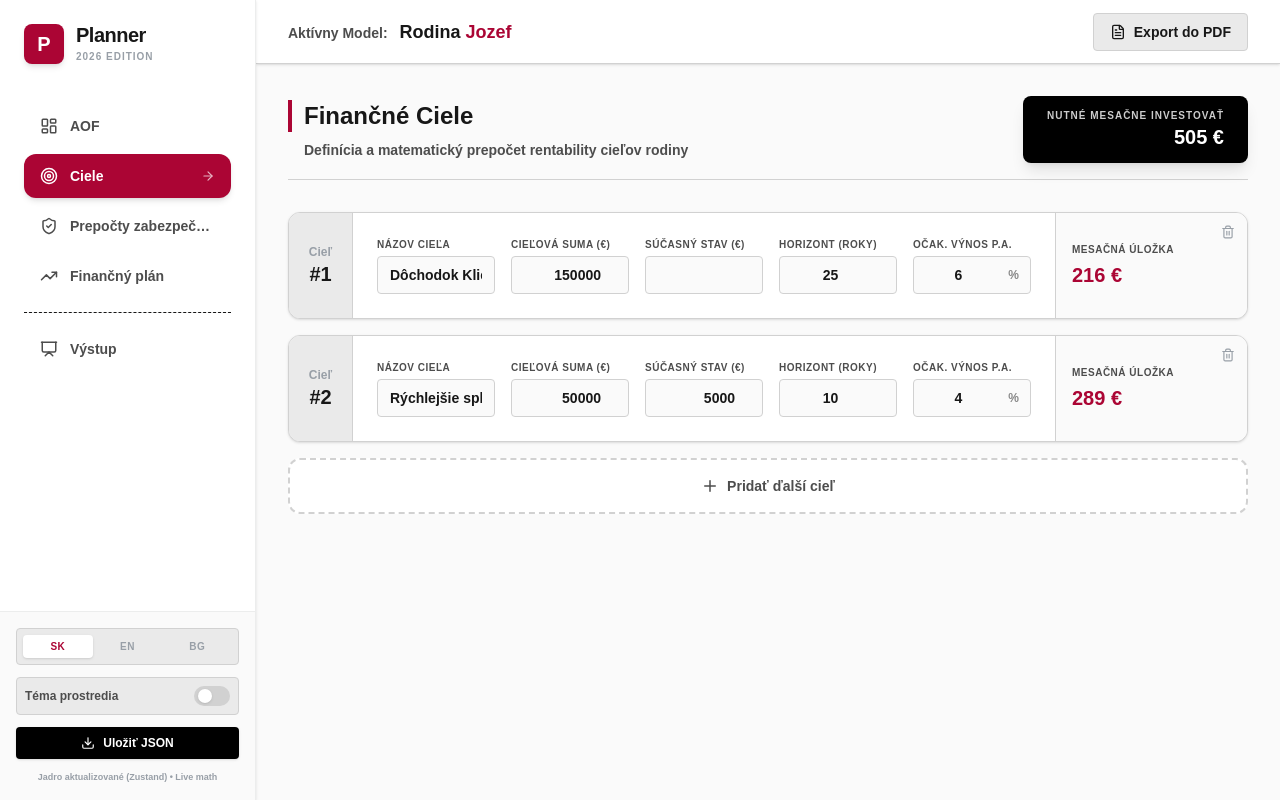
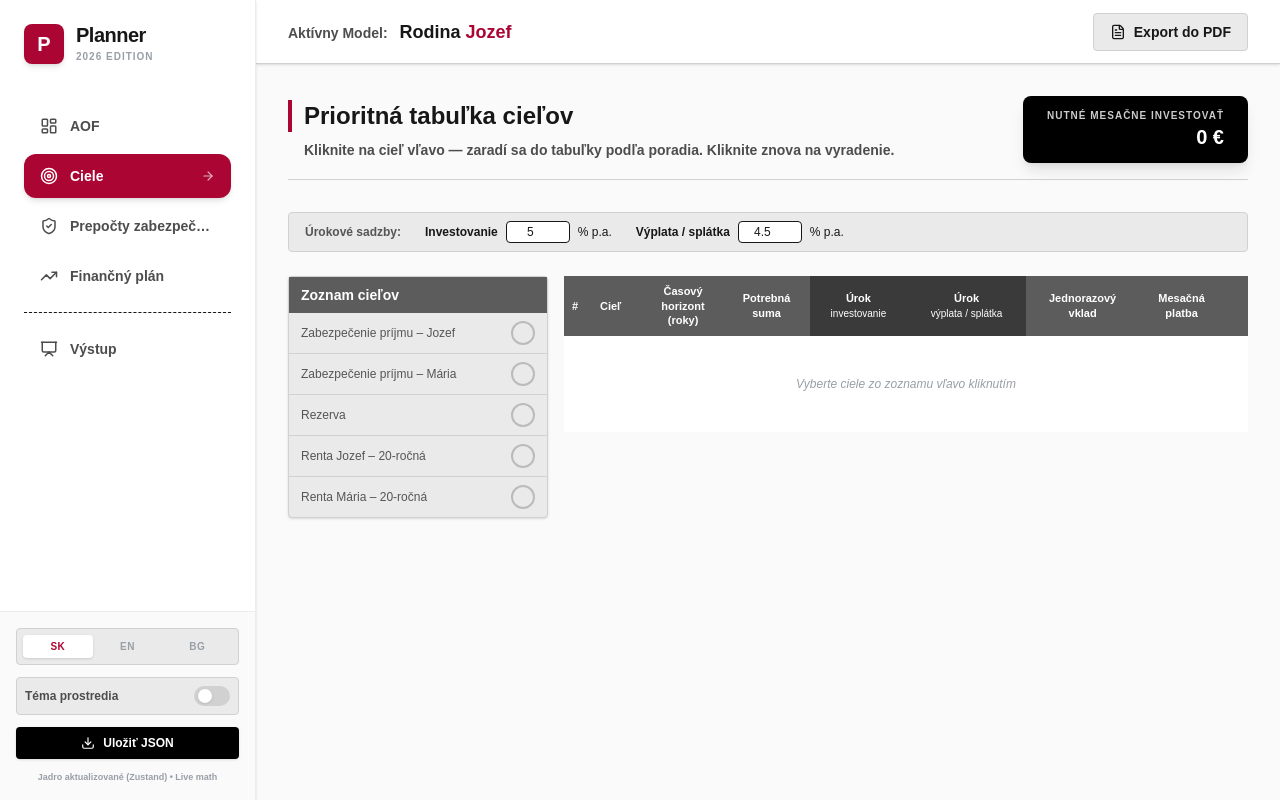
Before and after one commit to petermatovic/life-planner, a Next.js app: page / in a window 1280 px wide. Both pictures are taken after a click on the button "Ciele". Built offline with nearby package versions, Linux system fonts and the light colour scheme.

Commit message:
fix: TS type fix TabCiele GoalDef horizont

```diff
--- a/src/components/TabCiele.tsx
+++ b/src/components/TabCiele.tsx
@@ -1,124 +1,318 @@
 'use client';
-import React, { useState } from 'react';
+import React from 'react';
 import { useAppStore } from '@/store/appStore';
-import { Plus, Trash2 } from 'lucide-react';
+import { Trash2 } from 'lucide-react';
 
 export default function TabCiele() {
-  const [ciele, setCiele] = useState([
-    { id: 1, nazov: 'Dôchodok Klient', suma: 150000, horizont: 25, vynos: 6, sucasnyStav: 0 },
-    { id: 2, nazov: 'Rýchlejšie splatenie Hypo', suma: 50000, horizont: 10, vynos: 4, sucasnyStav: 5000 },
-  ]);
+  const {
+    klient, partner, hasPartner, deti,
+    aofCiele, setAofCiele,
+  } = useAppStore();
 
-  // Pomocna matika: Potrebná mesačná investícia (zjednodušený vzorec buducej hodnoty)
-  const calculateMesacnaInvesticia = (suma: number, horizont: number, vynosPct: number, sucasnyStav: number) => {
-    if (!suma || !horizont) return 0;
-    const r = (vynosPct / 100) / 12; // mesacny urok
-    const n = horizont * 12; // pocet mesiacov
+  const num = (v: any) => Number(v) || 0;
 
-    // Ak je urok 0, len to rovnomerne vydelime
-    if (r === 0) return Math.max(0, (suma - sucasnyStav) / n);
+  // ── Výpočetné pomôcky ──────────────────────────────────────────────────────
+  const klientVek = num(klient.vekPos);
+  const partnerVek = num(partner.vekPos);
+  const klientPrijem = num(klient.cistyMesacne) + num(klient.cistyRocne) / 12;
+  const partnerPrijem = num(partner.cistyMesacne) + num(partner.cistyRocne) / 12;
+  const totalMesacne = klientPrijem + (hasPartner ? partnerPrijem : 0);
 
-    // Zohladnenie sucasneho stavu
-    const fvSucasnehoStavu = sucasnyStav * Math.pow(1 + r, n);
-    const zbytokNaDosporenie = Math.max(0, suma - fvSucasnehoStavu);
+  const prodKapKlient = klientPrijem > 0 ? klientPrijem * 12 * Math.max(0, 64 - klientVek) : 0;
+  const prodKapPartner = partnerPrijem > 0 ? partnerPrijem * 12 * Math.max(0, 64 - partnerVek) : 0;
+  const rezerva = totalMesacne * 6;
 
-    // Potrebna splatka na dosporenie zbytku pmt = FV * (r / ((1+r)^n - 1))
-    const pmt = zbytokNaDosporenie * (r / (Math.pow(1 + r, n) - 1));
-    return pmt;
+  const calcPmt = (fv: number, rPa: number, roky: number) => {
+    if (!fv || !roky) return 0;
+    const r = rPa / 100 / 12;
+    const n = roky * 12;
+    if (r === 0) return fv / n;
+    return fv * r / (Math.pow(1 + r, n) - 1);
   };
 
-  const pridatCiel = () => {
-    setCiele([...ciele, { id: Date.now(), nazov: 'Nový cieľ', suma: 0, horizont: 10, vynos: 5, sucasnyStav: 0 }]);
+  const calcPV = (fv: number, rPa: number, roky: number) => {
+    if (!fv) return fv;
+    if (!roky || rPa === 0) return fv;
+    return fv / Math.pow(1 + rPa / 100, roky);
   };
 
-  const updateCiel = (id: number, field: string, value: any) => {
-    setCiele(ciele.map(c => c.id === id ? { ...c, [field]: value } : c));
+  const byvanieSplatka = (() => {
+    if (!aofCiele.byvanieSumaUveru || !aofCiele.byvanieSplatnost || !aofCiele.byvanieUrok) return 0;
+    const r = (num(aofCiele.byvanieUrok) / 100) / 12;
+    const n = num(aofCiele.byvanieSplatnost) * 12;
+    return (num(aofCiele.byvanieSumaUveru) * r) / (1 - Math.pow(1 + r, -n));
+  })();
+
+  // ── Katalóg všetkých cieľov ────────────────────────────────────────────────
+  type GoalDef = {
+    id: string;
+    nazov: string;
+    horizont: number | string;
+    potrebnaSuma: number | string;
+    mesacnaPlatba?: number;
   };
 
-  const odstranitCiel = (id: number) => {
-    setCiele(ciele.filter(c => c.id !== id));
+  const allGoals: GoalDef[] = [
+    {
+      id: 'zabKlient',
+      nazov: `Zabezpečenie príjmu – ${klient.meno || 'Klient'}`,
+      horizont: Math.max(0, 64 - klientVek) || '',
+      potrebnaSuma: prodKapKlient || '',
+    },
+    ...(hasPartner ? [{
+      id: 'zabPartner',
+      nazov: `Zabezpečenie príjmu – ${partner.meno || 'Partner'}`,
+      horizont: Math.max(0, 64 - partnerVek) || '',
+      potrebnaSuma: prodKapPartner || '',
+    }] : []),
+    {
+      id: 'rezerva',
+      nazov: 'Rezerva',
+      horizont: '',
+      potrebnaSuma: rezerva || '',
+    },
+    {
+      id: 'rentaKlient20',
+      nazov: `Renta ${klient.meno || 'Klient'} – ${aofCiele.zabezpecenieKlientRentaRoky}`,
+      horizont: Math.max(0, 64 - klientVek) || '',
+      potrebnaSuma: prodKapKlient || '',
+    },
+    ...(hasPartner ? [{
+      id: 'rentaPartner20',
+      nazov: `Renta ${partner.meno || 'Partner'} – ${aofCiele.zabezpeceniePartnerRentaRoky}`,
+      horizont: Math.max(0, 64 - partnerVek) || '',
+      potrebnaSuma: prodKapPartner || '',
+    }] : []),
+    ...(aofCiele.predcasnaRentaKlientCheckbox ? [{
+      id: 'predRentaKlient',
+      nazov: `Predčasná renta – ${klient.meno || 'Klient'}`,
+      horizont: num(aofCiele.predcasnaRentaKlientVek) > 0
+        ? Math.max(0, num(aofCiele.predcasnaRentaKlientVek) - klientVek)
+        : '' as '',
+      potrebnaSuma: num(aofCiele.predcasnaRentaKlientVyska) > 0
+        ? num(aofCiele.predcasnaRentaKlientVyska) * 12 * 20
+        : '' as '',
+    }] : []),
+    ...(aofCiele.predcasnaRentaPartnerCheckbox ? [{
+      id: 'predRentaPartner',
+      nazov: `Predčasná renta – ${partner.meno || 'Partner'}`,
+      horizont: num(aofCiele.predcasnaRentaPartnerVek) > 0
+        ? Math.max(0, num(aofCiele.predcasnaRentaPartnerVek) - partnerVek)
+        : '' as '',
+      potrebnaSuma: num(aofCiele.predcasnaRentaPartnerVyska) > 0
+        ? num(aofCiele.predcasnaRentaPartnerVyska) * 12 * 20
+        : '' as '',
+    }] : []),
+    ...(aofCiele.rezervaMDCheckbox ? [{
+      id: 'rezervaMD',
+      nazov: 'Rezerva na materskú dovolenku',
+      horizont: aofCiele.rezervaMDRoky || '' as '',
+      potrebnaSuma: (aofCiele.rezervaMDRenta && aofCiele.rezervaMDDoba)
+        ? num(aofCiele.rezervaMDRenta) * num(aofCiele.rezervaMDDoba) * 12
+        : '' as '',
+    }] : []),
+    ...(aofCiele.byvanieCheckbox ? [{
+      id: 'byvanie',
+      nazov: aofCiele.byvanieNazov || 'Bývanie',
+      horizont: aofCiele.byvanieSplatnost || '' as '',
+      potrebnaSuma: aofCiele.byvanieNesplatenyDiel || '' as '',
+      mesacnaPlatba: byvanieSplatka,
+    }] : []),
+    ...deti.filter(d => d.cielSuma).map(d => ({
+      id: `dite_${d.id}`,
+      nazov: d.meno || 'Dieťa',
+      horizont: (d.cielDoVeku && d.vek) ? Number(d.cielDoVeku) - Number(d.vek) : '' as '',
+      potrebnaSuma: d.cielSuma || '' as '',
+    })),
+    ...aofCiele.ineCiele.filter(c => c.checked).map(c => ({
+      id: `ciel_${c.id}`,
+      nazov: c.nazov,
+      horizont: c.horizont || '' as '',
+      potrebnaSuma: c.hodnota || '' as '',
+    })),
+  ];
+
+  const priorities = aofCiele.goalPriorities;
+
+  const togglePriority = (goalId: string) => {
+    const current = priorities[goalId] || 0;
+    if (current > 0) {
+      const newP: Record<string, number> = {};
+      Object.entries(priorities).forEach(([k, v]) => {
+        if (k === goalId) return;
+        newP[k] = v > current ? v - 1 : v;
+      });
+      setAofCiele({ goalPriorities: newP });
+    } else {
+      const maxP = Object.values(priorities).reduce((m, v) => Math.max(m, v), 0);
+      setAofCiele({ goalPriorities: { ...priorities, [goalId]: maxP + 1 } });
+    }
   };
 
-  const totalPotrebaInvestovat = ciele.reduce((acc, c) => acc + calculateMesacnaInvesticia(c.suma, c.horizont, c.vynos, c.sucasnyStav), 0);
+  const selectedGoals = allGoals
+    .filter(g => (priorities[g.id] || 0) > 0)
+    .sort((a, b) => (priorities[a.id] || 0) - (priorities[b.id] || 0));
+
+  const rInv = aofCiele.urokInvestovanie;
+  const rVyp = aofCiele.urokVyplata;
+
+  const totalMesacnaUlozka = selectedGoals.reduce((sum, g) => {
+    const pmt = g.mesacnaPlatba !== undefined
+      ? g.mesacnaPlatba
+      : calcPmt(num(g.potrebnaSuma), rInv, num(g.horizont));
+    return sum + pmt;
+  }, 0);
 
   return (
     <div className="flex flex-col gap-6 animate-in fade-in duration-300">
 
+      {/* HEADER */}
       <div className="flex items-center justify-between mb-2 border-b border-[#D1D1D1] dark:border-[#4D4D4D] pb-4">
         <div>
-          <h2 className="text-2xl font-extrabold text-[#171717] dark:text-white border-l-4 border-[#AB0534] pl-3 flex items-center gap-2">
-            Finančné Ciele
+          <h2 className="text-2xl font-extrabold text-[#171717] dark:text-white border-l-4 border-[#AB0534] pl-3">
+            Prioritná tabuľka cieľov
           </h2>
           <p className="text-sm font-bold text-[#4D4D4D] dark:text-[#989FA7] mt-2 ml-4">
-            Definícia a matematický prepočet rentability cieľov rodiny
+            Kliknite na cieľ vľavo — zaradí sa do tabuľky podľa poradia. Kliknite znova na vyradenie.
           </p>
         </div>
         <div className="bg-black dark:bg-white text-white dark:text-black px-6 py-3 rounded-lg font-bold shadow-lg flex flex-col items-end">
           <span className="text-[10px] uppercase tracking-widest opacity-80">Nutné mesačne investovať</span>
-           <span className="text-xl">{totalPotrebaInvestovat.toLocaleString('sk-SK', {maximumFractionDigits: 0})} €</span>
+          <span className="text-xl">{Math.round(totalMesacnaUlozka).toLocaleString('sk-SK')} €</span>
         </div>
       </div>
 
-      <div className="grid grid-cols-1 gap-4">
-        {ciele.map((c, index) => {
-          const pmt = calculateMesacnaInvesticia(c.suma, c.horizont, c.vynos, c.sucasnyStav);
-
-          return (
-            <div key={c.id} className="bg-white dark:bg-[#1A1A1A] rounded-xl border border-[#D1D1D1] dark:border-[#2A2A2A] shadow-sm overflow-hidden flex flex-col lg:flex-row">
-
-               {/* Left ID block */}
-               <div className="bg-[#EAEAEA] dark:bg-[#222] w-full lg:w-16 flex lg:flex-col items-center justify-center p-2 border-b lg:border-b-0 lg:border-r border-[#D1D1D1] dark:border-[#333]">
-                 <span className="text-xs font-bold text-[#989FA7]">Cieľ</span>
-                 <span className="text-xl font-extrabold text-[#171717] dark:text-white">#{index + 1}</span>
+      {/* ÚROKOVÉ SADZBY */}
+      <div className="flex items-center gap-6 bg-[#EAEAEA] dark:bg-[#1A1A1A] border border-[#D1D1D1] dark:border-[#333] rounded px-4 py-2 text-xs">
+        <span className="font-bold text-[#555] dark:text-[#AAA]">Úrokové sadzby:</span>
+        <div className="flex items-center gap-2">
+          <span className="font-bold">Investovanie</span>
+          <input type="number" step="0.1" value={rInv} onChange={e => setAofCiele({ urokInvestovanie: Number(e.target.value) || 0 })} className="w-16 border text-center bg-white dark:bg-[#111] px-1 py-0.5 rounded" />
+          <span>% p.a.</span>
         </div>
-
-               {/* Main Input Block */}
-               <div className="flex-1 p-5 lg:p-6 grid grid-cols-2 lg:grid-cols-5 gap-4 items-start">
-
-                  <div className="col-span-2 lg:col-span-1 flex flex-col gap-1">
-                    <label className="text-[10px] font-bold uppercase text-[#4D4D4D] dark:text-[#989FA7] tracking-wider">Názov cieľa</label>
-                    <input type="text" value={c.nazov} onChange={e => updateCiel(c.id, 'nazov', e.target.value)} className="w-full bg-[#FAFAFA] dark:bg-[#111111] border border-[#D1D1D1] dark:border-[#4D4D4D] px-3 py-2 rounded focus:border-[#AB0534] outline-none font-bold text-sm" />
-                  </div>
-
-                  <div className="col-span-1 flex flex-col gap-1">
-                    <label className="text-[10px] font-bold uppercase text-[#4D4D4D] dark:text-[#989FA7] tracking-wider">Cieľová suma (€)</label>
-                    <input type="number" value={c.suma || ''} onChange={e => updateCiel(c.id, 'suma', Number(e.target.value))} className="w-full bg-[#FAFAFA] dark:bg-[#111111] border border-[#D1D1D1] dark:border-[#4D4D4D] px-3 py-2 rounded focus:border-[#AB0534] outline-none font-bold text-sm text-right" />
-                  </div>
-
-                  <div className="col-span-1 flex flex-col gap-1">
-                    <label className="text-[10px] font-bold uppercase text-[#4D4D4D] dark:text-[#989FA7] tracking-wider">Súčasný stav (€)</label>
-                    <input type="number" value={c.sucasnyStav || ''} onChange={e => updateCiel(c.id, 'sucasnyStav', Number(e.target.value))} className="w-full bg-[#FAFAFA] dark:bg-[#111111] border border-[#D1D1D1] dark:border-[#4D4D4D] px-3 py-2 rounded focus:border-[#AB0534] outline-none font-bold text-sm text-right" />
-                  </div>
-
-                  <div className="col-span-1 flex flex-col gap-1">
-                    <label className="text-[10px] font-bold uppercase text-[#4D4D4D] dark:text-[#989FA7] tracking-wider">Horizont (Roky)</label>
-                    <input type="number" value={c.horizont || ''} onChange={e => updateCiel(c.id, 'horizont', Number(e.target.value))} className="w-full bg-[#FAFAFA] dark:bg-[#111111] border border-[#D1D1D1] dark:border-[#4D4D4D] px-3 py-2 rounded focus:border-[#AB0534] outline-none font-bold text-sm text-center" />
-                  </div>
-
-                  <div className="col-span-1 flex flex-col gap-1">
-                    <label className="text-[10px] font-bold uppercase text-[#4D4D4D] dark:text-[#989FA7] tracking-wider">Očak. Výnos p.a.</label>
-                    <div className="relative">
-                       <input type="number" value={c.vynos || ''} onChange={e => updateCiel(c.id, 'vynos', Number(e.target.value))} className="w-full bg-[#FAFAFA] dark:bg-[#111111] border border-[#D1D1D1] dark:border-[#4D4D4D] px-3 py-2 pr-6 rounded focus:border-[#AB0534] outline-none font-bold text-sm text-center" />
-                       <span className="absolute right-3 top-1/2 -translate-y-1/2 text-xs font-bold opacity-50">%</span>
+        <div className="flex items-center gap-2">
+          <span className="font-bold">Výplata / splátka</span>
+          <input type="number" step="0.1" value={rVyp} onChange={e => setAofCiele({ urokVyplata: Number(e.target.value) || 0 })} className="w-16 border text-center bg-white dark:bg-[#111] px-1 py-0.5 rounded" />
+          <span>% p.a.</span>
         </div>
       </div>
 
-               </div>
+      {/* MAIN LAYOUT: goals list + table */}
+      <div className="flex gap-4">
 
-               {/* Right Results Block */}
-               <div className="bg-[#FAFAFA] dark:bg-[#222] w-full lg:w-48 p-4 border-t lg:border-t-0 lg:border-l border-[#D1D1D1] dark:border-[#333] flex flex-col justify-center relative">
-                  <button onClick={() => odstranitCiel(c.id)} className="absolute top-2 right-2 text-[#989FA7] hover:text-[#AB0534] p-1"><Trash2 size={14}/></button>
-                  <span className="text-[10px] font-bold uppercase text-[#4D4D4D] dark:text-[#989FA7] tracking-wider mb-1">Mesačná Úložka</span>
-                  <div className="text-xl font-extrabold text-[#AB0534] dark:text-[#ff4a7d]">{pmt.toLocaleString('sk-SK', {maximumFractionDigits: 0})} €</div>
+        {/* LEFT: Goal selection list */}
+        <div className="w-[260px] flex-shrink-0 bg-[#EAEAEA] dark:bg-[#1A1A1A] border border-[#D1D1D1] dark:border-[#333] rounded shadow-sm text-xs">
+          <div className="bg-[#5C5C5C] dark:bg-[#333] text-white font-bold px-3 py-2 text-sm">Zoznam cieľov</div>
+          <div className="divide-y divide-[#D1D1D1] dark:divide-[#333]">
+            {allGoals.map(g => {
+              const p = priorities[g.id] || 0;
+              return (
+                <div
+                  key={g.id}
+                  className={`flex items-center justify-between px-3 py-2 cursor-pointer transition-colors select-none
+                    ${p > 0 ? 'bg-white dark:bg-[#111] font-bold' : 'hover:bg-[#D8D8D8] dark:hover:bg-[#222]'}`}
+                  onClick={() => togglePriority(g.id)}
+                >
+                  <span className={p > 0 ? 'text-[#171717] dark:text-white' : 'text-[#555] dark:text-[#777]'}>
+                    {g.nazov}
+                  </span>
+                  <div className={`w-6 h-6 rounded-full flex items-center justify-center text-[11px] font-extrabold border-2 ml-2 flex-shrink-0 transition-all
+                    ${p > 0 ? 'bg-[#AB0534] border-[#AB0534] text-white' : 'border-[#BBBBB] text-[#BBB]'}`}>
+                    {p > 0 ? p : ''}
                   </div>
                 </div>
               );
             })}
+          </div>
+        </div>
 
-        <button onClick={pridatCiel} className="bg-white dark:bg-[#1A1A1A] border-2 border-dashed border-[#D1D1D1] dark:border-[#4D4D4D] rounded-xl p-4 flex items-center justify-center gap-2 text-[#4D4D4D] dark:text-[#989FA7] hover:text-[#171717] dark:hover:text-white hover:border-[#AB0534] transition font-bold text-sm">
-           <Plus size={18} /> Pridať ďalší cieľ
+        {/* RIGHT: Priority Table */}
+        <div className="flex-1 overflow-x-auto">
+          <table className="w-full text-xs border-collapse">
+            <thead>
+              <tr className="bg-[#5C5C5C] dark:bg-[#333] text-white text-[11px]">
+                <th className="px-2 py-2 text-left w-7">#</th>
+                <th className="px-2 py-2 text-left">Cieľ</th>
+                <th className="px-2 py-2 text-center">Časový<br />horizont<br />(roky)</th>
+                <th className="px-2 py-2 text-center">Potrebná<br />suma</th>
+                <th className="px-2 py-2 text-center bg-[#3a3a3a] dark:bg-[#222]">
+                  Úrok<br />
+                  <span className="font-normal text-[10px]">investovanie</span>
+                </th>
+                <th className="px-2 py-2 text-center bg-[#3a3a3a] dark:bg-[#222]">
+                  Úrok<br />
+                  <span className="font-normal text-[10px]">výplata / splátka</span>
+                </th>
+                <th className="px-2 py-2 text-center">Jednorazový<br />vklad</th>
+                <th className="px-2 py-2 text-center">Mesačná<br />platba</th>
+                <th className="w-6" />
+              </tr>
+            </thead>
+            <tbody>
+              {selectedGoals.length === 0 && (
+                <tr>
+                  <td colSpan={9} className="text-center text-[#989FA7] py-10 bg-white dark:bg-[#111] italic">
+                    Vyberte ciele zo zoznamu vľavo kliknutím
+                  </td>
+                </tr>
+              )}
+              {selectedGoals.map((g, i) => {
+                const pSuma = num(g.potrebnaSuma);
+                const horizont = num(g.horizont);
+                const mesacna = g.mesacnaPlatba !== undefined
+                  ? g.mesacnaPlatba
+                  : calcPmt(pSuma, rInv, horizont);
+                const jednorazovy = pSuma > 0
+                  ? calcPV(pSuma, rInv, horizont)
+                  : 0;
+
+                return (
+                  <tr
+                    key={g.id}
+                    className={`border-b border-[#D1D1D1] dark:border-[#333] ${i % 2 === 0 ? 'bg-white dark:bg-[#111]' : 'bg-[#F5F5F5] dark:bg-[#181818]'}`}
+                  >
+                    <td className="px-2 py-2 text-center font-extrabold text-[#AB0534] text-sm">{priorities[g.id]}</td>
+                    <td className="px-2 py-2 font-bold">{g.nazov}</td>
+                    <td className="px-2 py-2 text-center">{horizont > 0 ? horizont : '–'}</td>
+                    <td className="px-2 py-2 text-center font-bold">{pSuma > 0 ? `${Math.round(pSuma).toLocaleString('sk-SK')} €` : '–'}</td>
+                    <td className="px-2 py-2 text-center text-[#555] dark:text-[#AAA]">{rInv} %</td>
+                    <td className="px-2 py-2 text-center text-[#555] dark:text-[#AAA]">{rVyp} %</td>
+                    <td className="px-2 py-2 text-center font-bold text-[#1E5083]">
+                      {jednorazovy > 0 ? `${Math.round(jednorazovy).toLocaleString('sk-SK')} €` : '–'}
+                    </td>
+                    <td className="px-2 py-2 text-center font-extrabold text-[#166E36] text-sm">
+                      {mesacna > 0 ? `${Math.round(mesacna).toLocaleString('sk-SK')} €` : '–'}
+                    </td>
+                    <td className="px-1 py-2 text-center">
+                      <button onClick={() => togglePriority(g.id)} className="text-[#989FA7] hover:text-[#AB0534]">
+                        <Trash2 size={12} />
                       </button>
-
+                    </td>
+                  </tr>
+                );
+              })}
+            </tbody>
+            {selectedGoals.length > 0 && (
+              <tfoot>
+                <tr className="bg-[#DCDCDC] dark:bg-[#2A2A2A] font-extrabold">
+                  <td colSpan={6} className="px-2 py-2 text-right text-xs">CELKOM:</td>
+                  <td className="px-2 py-2 text-center text-[#1E5083]">
+                    {(() => {
+                      const total = selectedGoals.reduce((sum, g) => {
+                        return sum + calcPV(num(g.potrebnaSuma), rInv, num(g.horizont));
+                      }, 0);
+                      return total > 0 ? `${Math.round(total).toLocaleString('sk-SK')} €` : '';
+                    })()}
+                  </td>
+                  <td className="px-2 py-2 text-center text-[#166E36] text-sm">
+                    {Math.round(totalMesacnaUlozka).toLocaleString('sk-SK')} €
+                  </td>
+                  <td />
+                </tr>
+              </tfoot>
+            )}
+          </table>
+        </div>
       </div>
     </div>
   );
```
Lines whose indentation alone changed are shown as unchanged.
